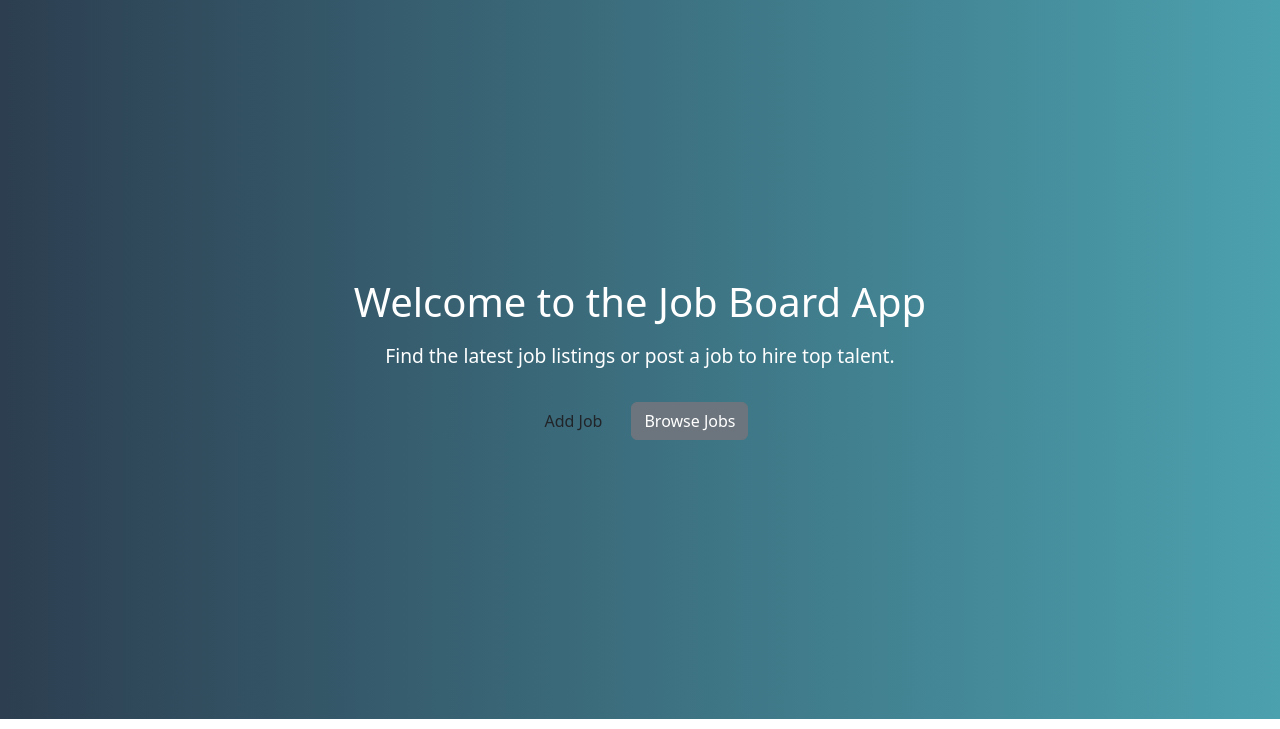
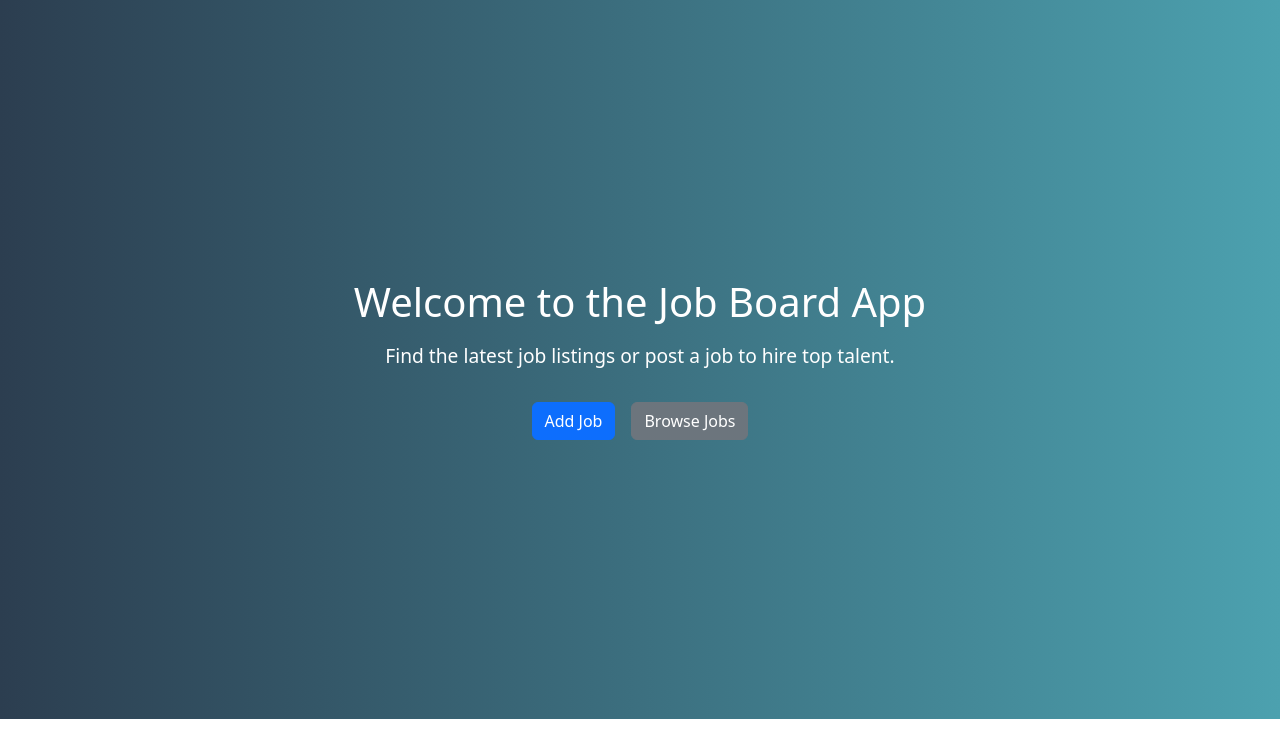
Before and after one commit to AnaMdTech/Django-Learning-Journey, a Django app: page / in a window 1280 px wide. Shown: the part 71-800 px from the top of the page. Run offline with Django 5.2, Linux system fonts and the light colour scheme.

Commit message:
Update home primary btn

```diff
--- a/job_board/apps/jobs/templates/jobs/home.html
+++ b/job_board/apps/jobs/templates/jobs/home.html
@@ -8,7 +8,7 @@
     <h1>Welcome to the Job Board App</h1>
     <p>Find the latest job listings or post a job to hire top talent.</p>
     <div class="hero-buttons">
-      <a href="{% url 'add-job' %}" class="btn">Add Job</a>
+      <a href="{% url 'add-job' %}" class="btn btn-primary">Add Job</a>
       <a href="{% url 'job-list' %}" class="btn btn-secondary">Browse Jobs</a>
     </div>
   </div>
```
